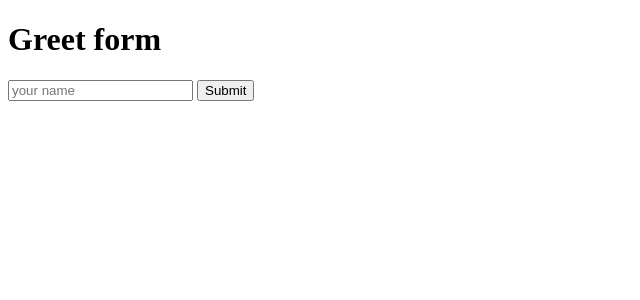
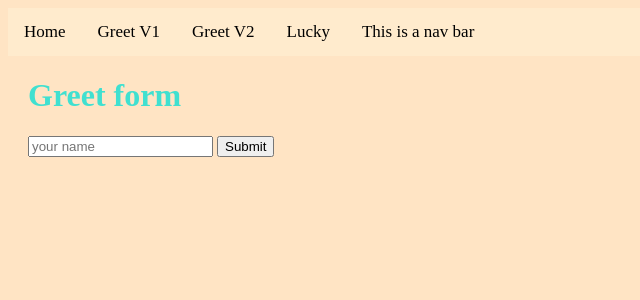
Before and after one commit to Cxynthia-alt/flask-practice, a Flask app: page /form in a window 1280 px wide. Shown: the top 300 px of the page, without its empty margins (0-640 px from the left). Run offline with Flask 2, Linux system fonts and the light colour scheme.

Commit message:
test for home page

```diff
--- a/app.py
+++ b/app.py
@@ -7,6 +7,12 @@ app = Flask(__name__)
 app.config['SECRET_KEY'] = "oh-so-secret"
 
 debug = DebugToolbarExtension(app)
+
+
+@app.route('/home')
+def home_page():
+    """show home page"""
+    return render_template('home.html')
 
 
 @app.route('/hello/<username>')
--- a/static/app.css
+++ b/static/app.css
@@ -4,24 +4,28 @@ h1 {
 
 body {
   background-color: bisque;
-  overflow: hidden;
+
 }
 
 .navbar {
-  background-color: whitesmoke;
+  background-color: blanchedalmond;
+  overflow: hidden;
 }
 
 .navbar a {
   float: left;
-  color: azure;
+  color: black;
   text-align: center;
   padding: 14px 16px;
   text-decoration: none;
   font-size: 17px;
-  width: 100%;
 }
 
 .navbar a:hover {
-  background-color: blanchedalmond;
+  background-color: whitesmoke;
 
 }
+
+#content {
+  margin: 20px;
+}
--- a/templates/base.html
+++ b/templates/base.html
@@ -11,19 +11,17 @@
 
 <body>
   <nav class="navbar">
-    <a href="/">Home</a>
+    <a href="">Home</a>
     <a href="/form">Greet V1</a>
     <a href="/form-2">Greet V2</a>
     <a href="/lucky">Lucky</a>
     <a href="">This is a nav bar</a>
   </nav>
-  <div>
+  <main id="content">
     {% block content %} {% endblock %}
-  </div>
+  </main>
 
-  <footer>
-    This is a footer
-  </footer>
+
 
   <script src="/static/app.js"></script>
 </body>
--- a/templates/form.html
+++ b/templates/form.html
@@ -1,12 +1,6 @@
-<!DOCTYPE html>
-<html lang="en">
-
-<head>
-  <meta charset="UTF-8">
-  <meta http-equiv="X-UA-Compatible" content="IE=edge">
-  <meta name="viewport" content="width=device-width, initial-scale=1.0">
-  <title>Greeter Form</title>
-</head>
+{% extends 'base.html' %}
+{% block title %}Form{% endblock %}
+{% block content %}
 
 <body>
   <h1>Greet form</h1>
@@ -16,4 +10,4 @@
   </form>
 </body>
 
-</html>
+{% endblock %}
--- a/templates/form_2.html
+++ b/templates/form_2.html
@@ -1,5 +1,7 @@
 {% extends 'base.html' %}
+{% block title %}Form V2{% endblock %}
 {% block content %}
+<body>
 <h1>Greet form V2</h1>
 <form action="/greet-2">
   <input type="text" placeholder="your name" name="username">
```
Also changed, not shown: templates/hello.html (+4 -10 lines), templates/home.html (added, +7 -0 lines).
